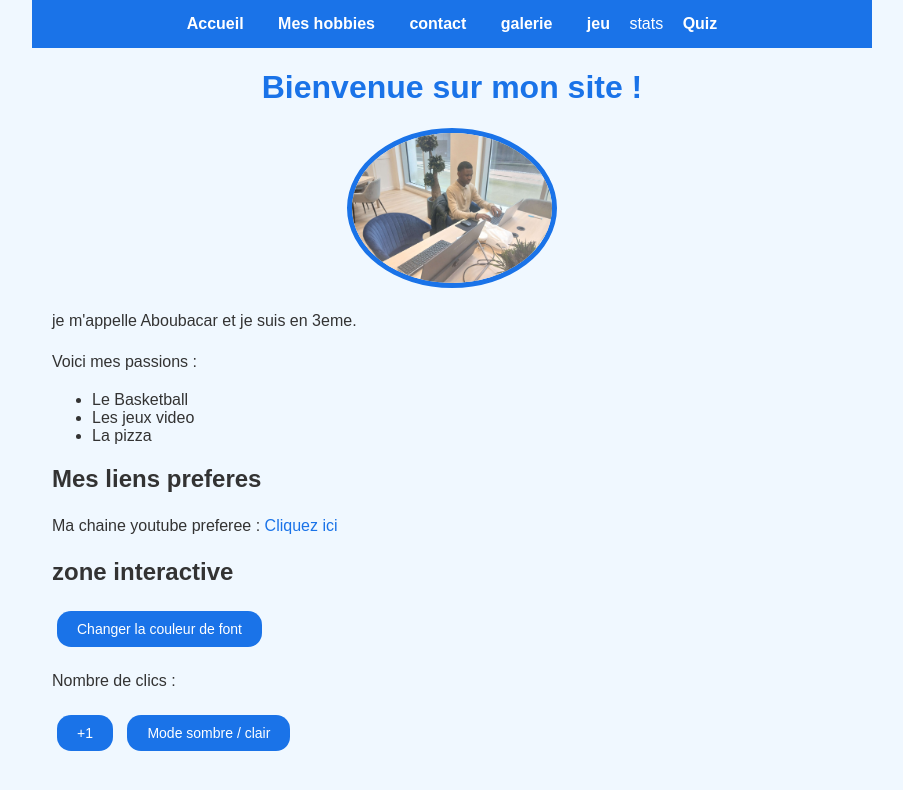
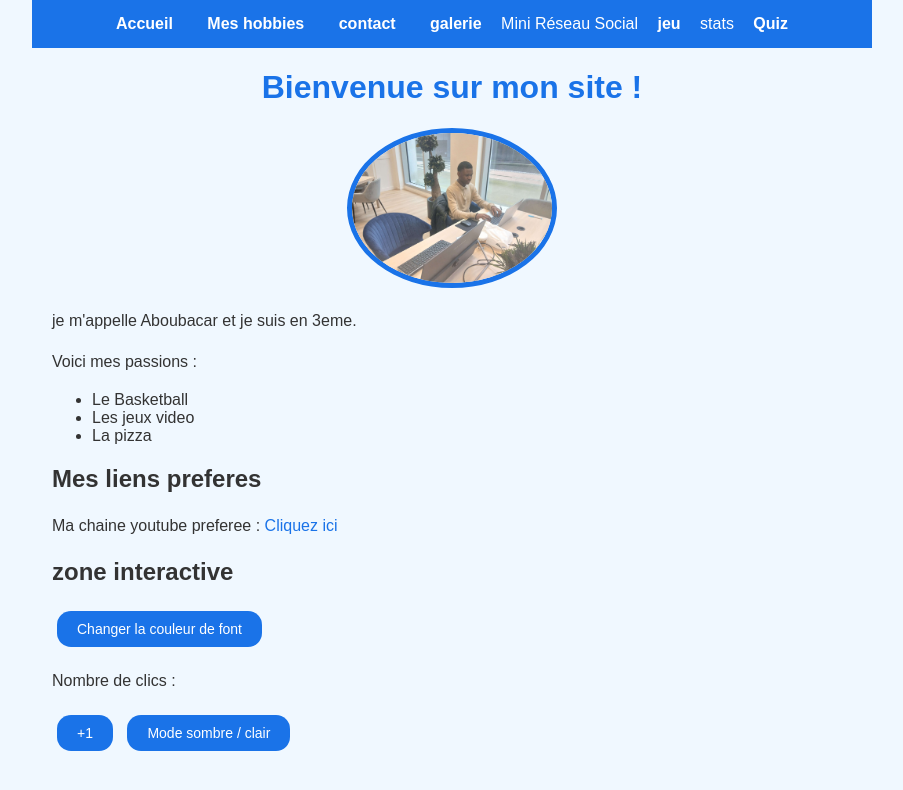
Before and after one commit to u5814776136-commits/mon-site, a plain HTML site: page index.html in a window 1280 px wide. Shown: the whole page, without its empty margins (188-1091 px from the left). Drawn offline with Linux system fonts and the light colour scheme.

Commit message:
Ajout d`un mini réseau social dans le menu

```diff
--- a/index.html
+++ b/index.html
@@ -76,6 +76,8 @@
   margin: 0 15px;
   text-decoration: none;
   font-weight: bold;">galerie</a>
+        <a href="Mini Réseau Social.html" style="color: white;" margin: 0 15px; text-decoration: none; font-weight:
+            bold;">Mini Réseau Social</a>
         <a href="jeu.html" style="color: white;
   margin: 0 15px;
   text-decoration: none;
```
